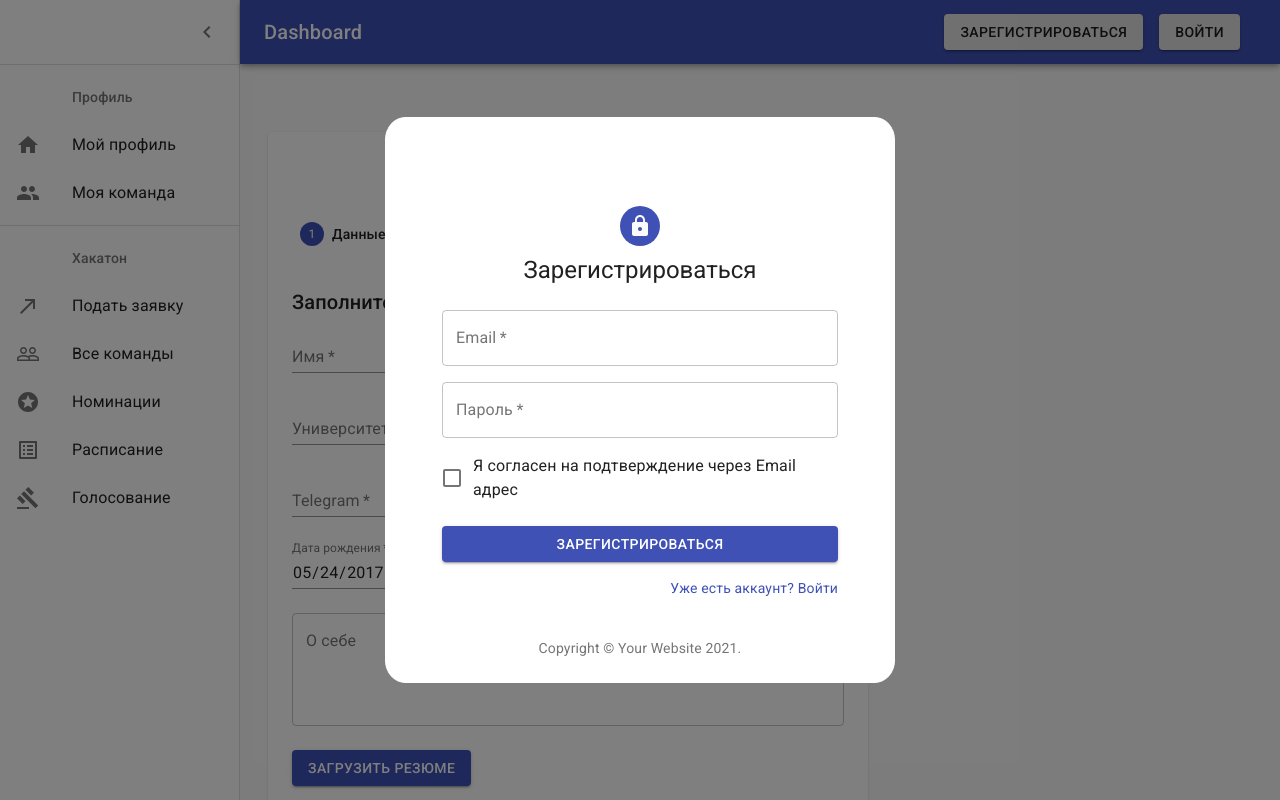
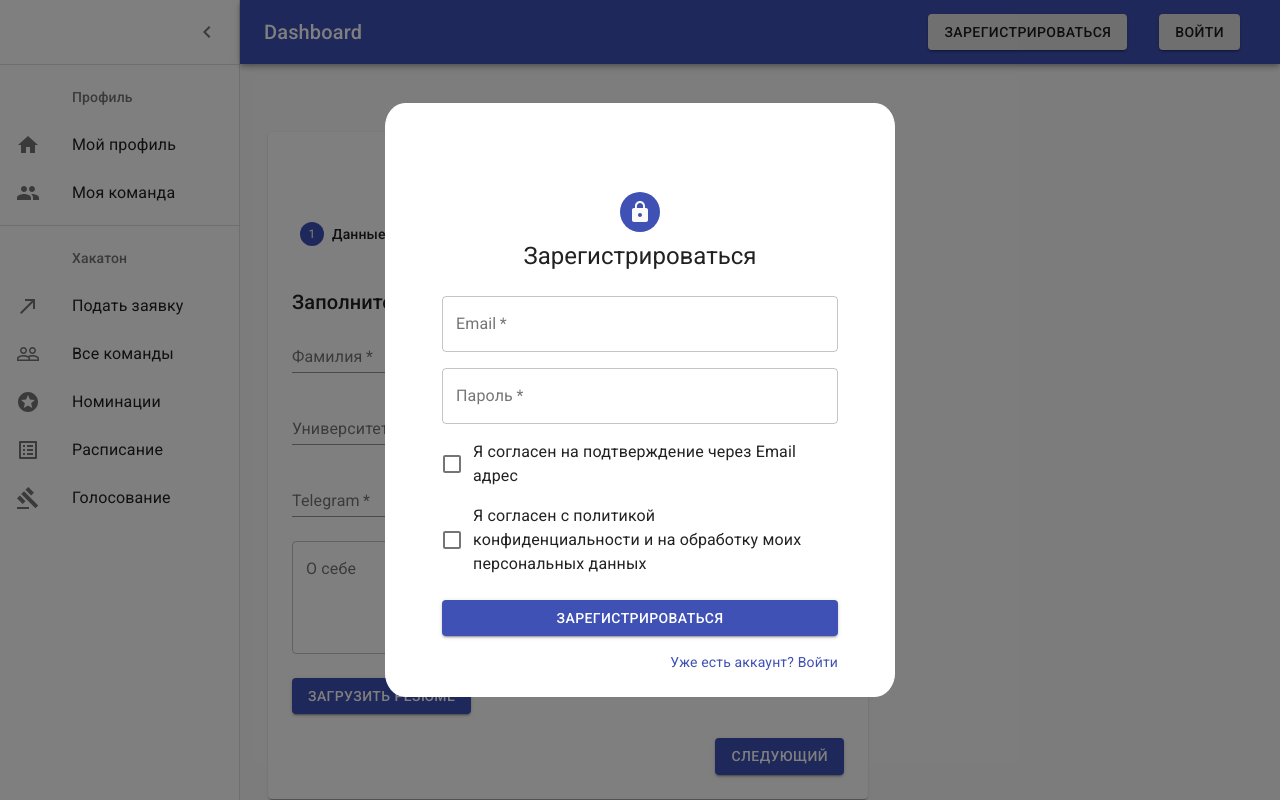
Before and after one commit to monkey-underground-coders/hackserv-react, a React (Create React App) app: page / in a window 1280 px wide. Both pictures are taken after a click on the button "ЗАРЕГИСТРИРОВАТЬСЯ". Built offline with nearby package versions, Linux system fonts and the light colour scheme.

Commit message:
New modalWin logic & some edits by Kostya

```diff
--- a/src/modules/Dashboard/Dashboard.js
+++ b/src/modules/Dashboard/Dashboard.js
@@ -22,6 +22,7 @@ import { mainListItems, secondaryListItems } from './listItems';
 import SignUpModal from '../SignUpInWindow/SignUpModal';
 import SignInModal from '../SignUpInWindow/SignInModal';
 import Checkout from '../UserForm/Checkout'
+import Button from '@material-ui/core/Button';
 
 
 function Copyright() {
@@ -49,6 +50,7 @@ function Main () {
     return <Checkout />
   }
 }
+
 const useStyles = makeStyles((theme) => ({
   root: {
     display: 'flex',
@@ -126,19 +128,32 @@ const useStyles = makeStyles((theme) => ({
   fixedHeight: {
     height: 240,
   },
+  signUpButton: {
+    marginRight: theme.spacing(4),
+  },
+  signInButton: {
+    marginRight: theme.spacing(2),
+  },
 }));
 
 export default function Dashboard() {
   const classes = useStyles();
   const [open, setOpen] = React.useState(true);
+  const [openModalIn, setOpenModalIn] = React.useState(false);
+  const [openModalUp, setOpenModalUp] = React.useState(false);
   const handleDrawerOpen = () => {
     setOpen(true);
   };
   const handleDrawerClose = () => {
     setOpen(false);
   };
+  const handleModalOpenIn = () => {
+    setOpenModalIn(true);
+  };
+  const handleModalOpenUp = () => {
+    setOpenModalUp(true);
+  };
   const fixedHeightPaper = clsx(classes.paper, classes.fixedHeight);
-
   return (
     <div className={classes.root}>
       <CssBaseline />
@@ -156,8 +171,14 @@ export default function Dashboard() {
           <Typography component="h1" variant="h6" color="inherit" noWrap className={classes.title}>
             Dashboard
           </Typography>
-          <SignUpModal/>
-          <SignInModal/>
+          <Button variant="contained" color="default" className={classes.signUpButton} onClick={handleModalOpenUp}>
+            Зарегистрироваться
+          </Button>
+          <Button variant="contained" color="default" className={classes.signInButton} onClick={handleModalOpenIn}>
+            Войти
+          </Button>
+          <SignUpModal openModal={openModalUp} setOpenModal={setOpenModalUp} />
+          <SignInModal openModal={openModalIn} setOpenModal={setOpenModalIn} />
         </Toolbar>
       </AppBar>
       <Drawer
--- a/src/modules/SignUpInWindow/SignIn.js
+++ b/src/modules/SignUpInWindow/SignIn.js
@@ -13,6 +13,7 @@ import Typography from '@material-ui/core/Typography';
 import { makeStyles } from '@material-ui/core/styles';
 import Container from '@material-ui/core/Container';
 import CheckCircleOutlineIcon from '@material-ui/icons/CheckCircleOutline';
+import SignUpModal from '../SignUpInWindow/SignUpModal';
 
 function Copyright() {
   return (
@@ -105,14 +106,12 @@ export default function SignIn() {
             <Grid item>
               <Link href="#" variant="body2">
                 {"Нет аккаунта? Зарегистрируйтесь"}
+                <SignUpModal />
               </Link>
             </Grid>
           </Grid>
         </form>
       </div>
-      <Box mt={8}>
-        <Copyright />
-      </Box>
     </Container>
   );
 }
--- a/src/modules/SignUpInWindow/SignInModal.js
+++ b/src/modules/SignUpInWindow/SignInModal.js
@@ -23,37 +23,29 @@ const useStyles = makeStyles((theme) => ({
   },
 }));
 
-export default function TransitionsModal() {
+export default function TransitionsModal({openModal, setOpenModal}) {
   const classes = useStyles();
-  const [open, setOpen] = React.useState(false);
-
-  const handleOpen = () => {
-    setOpen(true);
-  };
 
   const handleClose = () => {
-    setOpen(false);
+    setOpenModal(false);
   };
 
   return (
     <div>
-      <Button variant="contained" color="default" className={classes.signInButton} onClick={handleOpen}>
-        Войти
-      </Button>
       <Modal
         aria-labelledby="transition-modal-title"
         aria-describedby="transition-modal-description"
         className={classes.modal}
-        open={open}
+        open={openModal}
         onClose={handleClose}
         closeAfterTransition
         BackdropComponent={Backdrop}
         BackdropProps={{
           timeout: 500,
         }}
-        disableAutoFocus={false}
+        disableAutoFocus
       >
-        <Fade in={open}>
+        <Fade in={openModal}>
           <div className={classes.paper}>
             <SignIn/>
           </div>
--- a/src/modules/SignUpInWindow/SignUp.js
+++ b/src/modules/SignUpInWindow/SignUp.js
@@ -92,6 +92,12 @@ export default function SignUp() {
                 label="Я согласен на подтверждение через Email адрес"
               />
             </Grid>
+            <Grid item xs={12}>
+              <FormControlLabel
+                control={<Checkbox value="allowExtraEmails" color="primary" />}
+                label="Я согласен с политикой конфиденциальности и на обработку моих персональных данных"
+              />
+            </Grid>
           </Grid>
           <Button
             type="submit"
@@ -111,9 +117,6 @@ export default function SignUp() {
           </Grid>
         </form>
       </div>
-      <Box mt={5}>
-        <Copyright />
-      </Box>
     </Container>
   );
 }
--- a/src/modules/SignUpInWindow/SignUpModal.js
+++ b/src/modules/SignUpInWindow/SignUpModal.js
@@ -23,37 +23,29 @@ const useStyles = makeStyles((theme) => ({
   },
 }));
 
-export default function TransitionsModal() {
+export default function TransitionsModal({openModal, setOpenModal}) {
   const classes = useStyles();
-  const [open, setOpen] = React.useState(false);
-
-  const handleOpen = () => {
-    setOpen(true);
-  };
 
   const handleClose = () => {
-    setOpen(false);
+    setOpenModal(false);
   };
 
   return (
     <div>
-      <Button variant="contained" color="default" className={classes.signUpButton} onClick={handleOpen}>
-        Зарегистрироваться
-      </Button>
       <Modal
         aria-labelledby="transition-modal-title"
         aria-describedby="transition-modal-description"
         className={classes.modal}
-        open={open}
+        open={openModal}
         onClose={handleClose}
         closeAfterTransition
         BackdropComponent={Backdrop}
         BackdropProps={{
           timeout: 500,
         }}
-        disableAutoFocus={false}
+        disableAutoFocus
       >
-        <Fade in={open}>
+        <Fade in={openModal}>
           <div className={classes.paper}>
             <SignUp/>
           </div>
--- a/src/modules/UserForm/Form.js
+++ b/src/modules/UserForm/Form.js
@@ -24,16 +24,6 @@ export default function PersonForm() {
         <Grid item xs={12} sm={4}>
           <TextField
             required
-            id="firstName"
-            name="firstName"
-            label="Имя"
-            fullWidth
-            autoComplete="given-name"
-          />
-        </Grid>
-        <Grid item xs={12} sm={4}>
-          <TextField
-            required
             id="lastName"
             name="lastName"
             label="Фамилия"
@@ -44,6 +34,15 @@ export default function PersonForm() {
         <Grid item xs={12} sm={4}>
           <TextField
             required
+            id="firstName"
+            name="firstName"
+            label="Имя"
+            fullWidth
+            autoComplete="given-name"
+          />
+        </Grid>
+        <Grid item xs={12} sm={4}>
+          <TextField
             id="middleName"
             name="middleName"
             label="Отчество"
@@ -56,7 +55,7 @@ export default function PersonForm() {
             required
             id="university"
             name="university"
-            label="Университет/Школа"
+            label="Университет/Школа/Место работы"
             fullWidth
             autoComplete="off"
           />
@@ -72,16 +71,6 @@ export default function PersonForm() {
           />
         </Grid>
         <Grid item xs={12} sm={6}>
-          <TextField
-            required
-            id="email"
-            name="email"
-            label="Email"
-            fullWidth
-            autoComplete="email"
-          />
-        </Grid>
-        <Grid item xs={12} sm={8}>
           <TextField
             required
             id="date"
```
